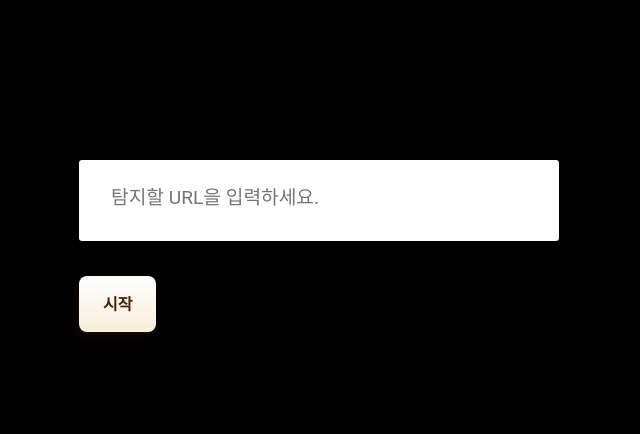
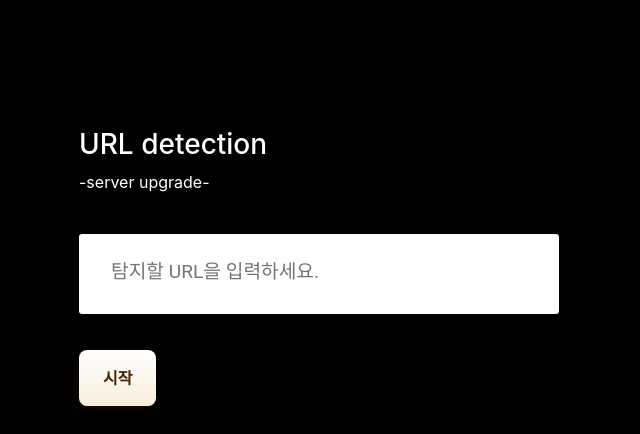
Before and after one commit to yjhhh123/flask2, a Flask app: page / in a window 1280 px wide. Shown: the top 434 px of the page, without its empty margins (0-640 px from the left). Run offline with Flask 3, Linux system fonts and the light colour scheme; parts of the project's set-up code (start-up, migrations or seed data) failed here and were passed over; some libraries are stand-ins or nearby versions.

Commit message:
Update index.html

```diff
--- a/templates/index.html
+++ b/templates/index.html
@@ -22,7 +22,8 @@
 <div class=" container">
     <div class="row">
         <div class="form col-md" id="form1">
-            <h3></h3>
+            <h3>URL detection</h3>
+            <p>-server upgrade-</p>
 
             <br>
             <form action="/" method ="post">
```
